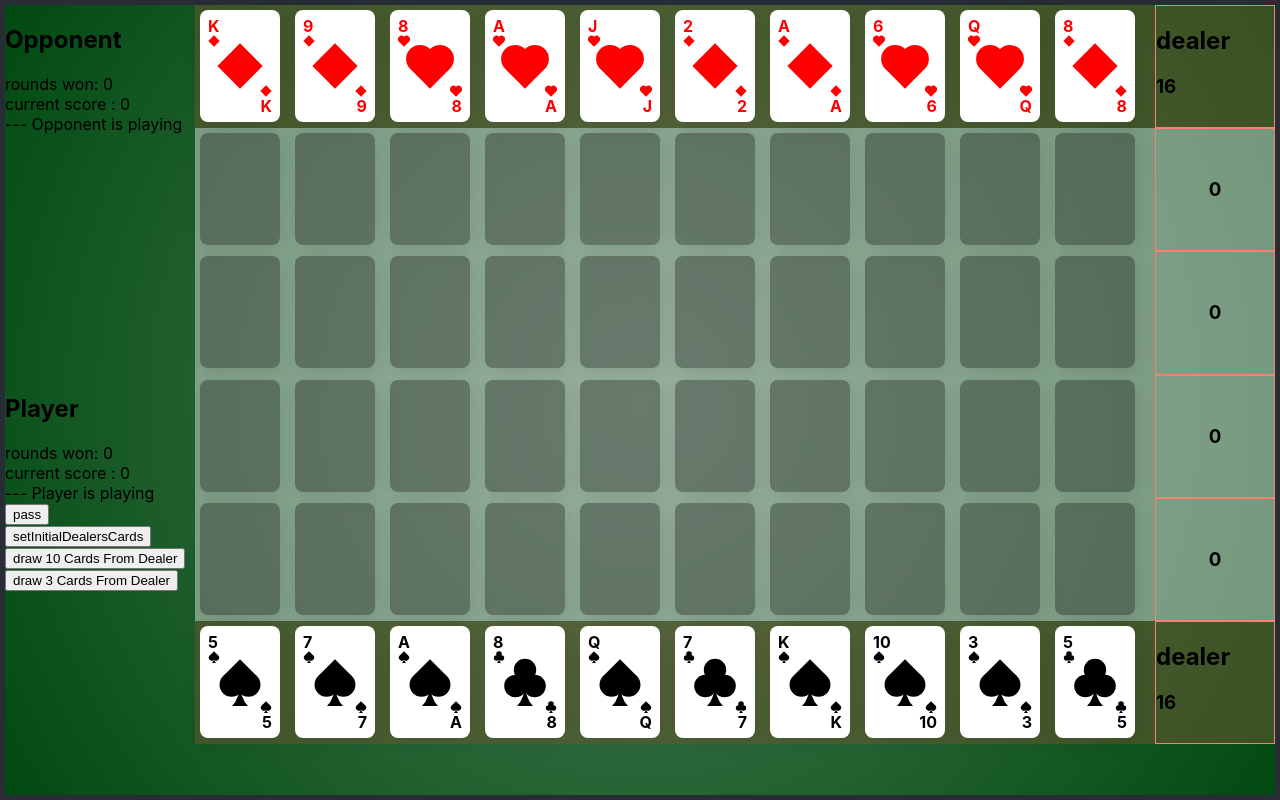
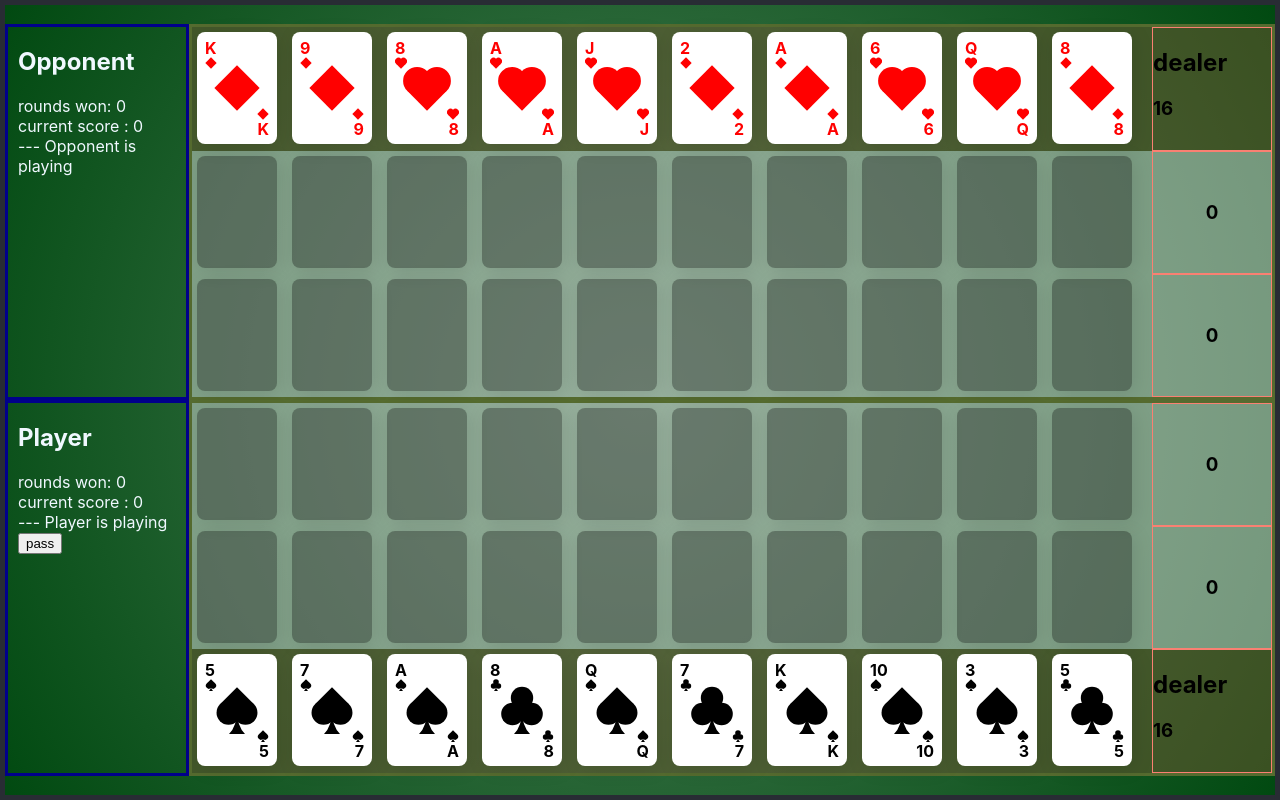
Before and after one commit to pawelsawczenko/evolution-ts-bootcamp-2023-the-course-project, a React (Create React App) app: page / in a window 1280 px wide. Both pictures are taken after a click on the button "Start Game". Built offline with nearby package versions, Linux system fonts and the light colour scheme.

Commit message:
Add opponent logic with rounds flow
Opponent is harder to beat. Now the opponent only passes if he has no cards in his hand or the score is higher than the player's.

Small update to scoring. If row has pair one by one, add 2 to score

```diff
--- a/src/App.css
+++ b/src/App.css
@@ -2,6 +2,9 @@
   /* text-align: center; */
   border: 5px solid #282c34;
   height: 100%;
+  display: flex;
+  justify-content: center;
+  align-items: center;
 }
 
 .App-logo {
--- a/src/App.tsx
+++ b/src/App.tsx
@@ -28,7 +28,6 @@ function App() {
           <Route path="game" element={<GameBoard />} />
         </Routes>
       </BrowserRouter>
-      {/* <GameBoard></GameBoard> */}
     </div>
   );
 }
--- a/src/components/board/gameboard.css
+++ b/src/components/board/gameboard.css
@@ -1,8 +1,17 @@
 #gameboard-container {
   position: relative;
+  display: flex;
+  justify-content: center;
+  align-items: center;
+  height: 100%;
 }
 .gameboard {
   display: grid;
   grid-template-columns: 1fr 1fr;
   grid-template-rows: 1fr 1fr;
 }
+.stats {
+  padding-left: 10px;
+  color: aliceblue;
+  border: solid 3px darkblue;
+}
--- a/src/components/board/opponent/OpponentStats.tsx
+++ b/src/components/board/opponent/OpponentStats.tsx
@@ -9,17 +9,17 @@ const OpponentStats: React.FC = () => {
   const isOpponentPass = gwentStore.isOpponentPass ? "passes" : "is playing";
 
   return (
-    <div className="statistic player-statistic">
+    <div className="stats opponent-statistic">
       {/* whose turn it is  */}
 
-      {/* players name */}
+      {/* opponent's name */}
       <h2>Opponent</h2>
       {/* how many rounds have been won */}
       <div className="rounds-score">
         <span>rounds won: </span>
         <span>{roundsWon}</span>
       </div>
-      {/* current player's score */}
+      {/* current opponent's score */}
       <div className="current-score">
         <span>current score : </span>
         <span>{currentScore}</span>
--- a/src/components/board/player/PlayerStatsAndInput.tsx
+++ b/src/components/board/player/PlayerStatsAndInput.tsx
@@ -12,15 +12,13 @@ const PlayerStatsAndInput: React.FC = () => {
 
   const onClick = () => {
     gwentStore.setIsPlayerPass();
-    // TODO: change when opponents logic will be implemented
-    gwentStore.setIsRoundWon();
   };
 
   return (
-    <div className="statistic player-statistic">
+    <div className="stats player-statistic">
       {/* whose turn it is  */}
 
-      {/* players name */}
+      {/* player's name */}
       <h2>Player</h2>
       {/* how many rounds have been won */}
       <div className="rounds-score">
@@ -39,31 +37,6 @@ const PlayerStatsAndInput: React.FC = () => {
       </div>
       {/* card that currently chosen special ability */}
       <div></div>
-      {/* testing */}
-      {/* TODO: delete when rounds flow will be implemented */}
-      <div>
-        <button
-          onClick={() => {
-            gwentStore.setInitialDealersCards();
-          }}
-        >
-          setInitialDealersCards
-        </button>
-        <button
-          onClick={() => {
-            gwentStore.drawCardsFromDealer(10);
-          }}
-        >
-          draw 10 Cards From Dealer
-        </button>
-        <button
-          onClick={() => {
-            gwentStore.drawCardsFromDealer(3);
-          }}
-        >
-          draw 3 Cards From Dealer
-        </button>
-      </div>
     </div>
   );
 };
--- a/src/components/board/row.css
+++ b/src/components/board/row.css
@@ -28,6 +28,10 @@
   grid-auto-flow: row;
   grid-template-columns: repeat(10, 1fr);
   /* grid-row-gap: 2em; */
+}
+.player-side,
+.opponent-side {
+  border: 3px solid darkolivegreen;
 }
 .empty-cell {
   width: var(--width-cell);
--- a/src/components/main/Main.tsx
+++ b/src/components/main/Main.tsx
@@ -19,6 +19,7 @@ export const Main: React.FC = () => {
     navigate("game", { replace: false });
   };
   return (
+    <div>
       <div id="main">
         <img className="suit" src={Diamonds} alt={`suit Diamonds`} />
         <img className="suit" src={Hearts} alt={`suit Hearts`} />
@@ -26,5 +27,11 @@ export const Main: React.FC = () => {
         <img className="suit" src={Spades} alt={`suit Spades`} />
         <img className="suit" src={Clubs} alt={`suit Clubs`} />
       </div>
+      {/* TODO: change when rules component will be implemented */}
+      <div className="rules-testing">
+        <p>Greater score win the round. Whoever wins 2 rounds wins the game.</p>
+        <p>Two cards with same rank in row one by one give +2 to row score.</p>
+      </div>
+    </div>
   );
 };
--- a/src/components/main/main.css
+++ b/src/components/main/main.css
@@ -1,6 +1,10 @@
 #main {
-  height: 100%;
+  /* height: 100%; */
   display: flex;
   justify-content: center;
   align-items: center;
 }
+.rules-testing {
+  padding: 45px;
+  color: aliceblue;
+}
--- a/src/stores/GameStore.ts
+++ b/src/stores/GameStore.ts
@@ -1,5 +1,5 @@
 import { makeAutoObservable } from "mobx";
-import { Card, CardData, GameBoard } from "../types";
+import { Card, CardRanking, CardData, GameBoard } from "../types";
 
 class GwentStore {
   gameBoard: GameBoard;
@@ -101,11 +101,12 @@ class GwentStore {
   }
 
   setIsPlayerPass() {
-    // this.isPlayerPass = true;
+    this.isPlayerPass = true;
     // for testing
     // TODO: change to value above when rounds flow will be implemented
-    this.isPlayerPass = !this.isPlayerPass;
+    // this.isPlayerPass = !this.isPlayerPass;
     this.opponentsMove();
+    this.checkIsRoundWon();
   }
 
   setIsOpponentPass() {
@@ -116,6 +117,7 @@ class GwentStore {
     gwentStore.clearRows();
     gwentStore.isOpponentPass = false;
     gwentStore.isPlayerPass = false;
+    gwentStore.currentRound += 1;
     gwentStore.drawCardsFromDealer(3);
   }
 
@@ -158,16 +160,20 @@ class GwentStore {
     this.currentRound = 0;
   }
   // TODO: change when components will be implemented
-  setIsRoundWon() {
+  checkIsRoundWon() {
     if (this.isPlayerPass && this.isOpponentPass) {
       if (
         this.gameBoard.player.roundScore > this.gameBoard.opponent.roundScore
       ) {
-        this.gameBoard.player.roundsWon += 1;
+        this.gameBoard.player.roundsWon =
+          this.gameBoard.player.roundsWon === 0 ? 1 : 2;
+        console.log("player won", this.gameBoard.player.roundsWon);
       } else if (
         this.gameBoard.player.roundScore < this.gameBoard.opponent.roundScore
       ) {
-        this.gameBoard.opponent.roundsWon += 1;
+        this.gameBoard.opponent.roundsWon =
+          this.gameBoard.opponent.roundsWon === 0 ? 1 : 2;
+        console.log("op won", this.gameBoard.opponent.roundsWon);
       } else {
         console.log("DRAW");
       }
@@ -200,17 +206,48 @@ class GwentStore {
       this.opponentsMove();
     }
   }
-  // for testing
   // DONE: add logic for random card in hand and random row to be choosen
-  // TODO: add more advanced logic when card's percs and rounds flow will be implemented
+  // DONE: add more advanced logic when rounds flow will be implemented
+  // TODO: add more advanced logic when card's percs and advanced scoring
   opponentsMove() {
     if (
       this.gameBoard.opponent.hand.findIndex(
         (item) => item.card !== undefined
       ) === -1
     ) {
+      // opponent doesn't have enough cards in hand
       // opponent passes
       this.setIsOpponentPass();
+      console.log(
+        "out of cards. is op won?",
+        this.gameBoard.opponent.roundScore
+      );
+    } else if (
+      this.isPlayerPass &&
+      this.gameBoard.opponent.roundScore >= this.gameBoard.player.roundScore
+    ) {
+      // player passed
+      // opponent has enough score to win or draw the round
+      // opponent passes
+      this.setIsOpponentPass();
+      console.log(
+        "player pass. score op greater or draw. is op won?",
+        this.gameBoard.opponent.roundScore
+      );
+    } else if (
+      this.isPlayerPass &&
+      this.gameBoard.opponent.roundScore < this.gameBoard.player.roundScore
+    ) {
+      // opponent doesn't have enough score to win or draw the round
+      // player passed make a move
+      this.opponentRandomMove();
+
+      this.playCards("opponent", "opponent");
+
+      console.log("make another move", this.gameBoard.opponent.roundScore);
+      // recursion
+      // checking if the opponent has enough score to pass the round or not
+      this.opponentsMove();
     } else {
       // opponent makes a move
       this.opponentRandomMove();
@@ -276,10 +313,14 @@ class GwentStore {
   clearRows() {
     // clear opponent's rows between rounds
     this.gameBoard.opponent.nearRow.rowItems = returnEmptyRow(4);
+    this.gameBoard.opponent.nearRow.score = 0;
     this.gameBoard.opponent.farRow.rowItems = returnEmptyRow(3);
+    this.gameBoard.opponent.farRow.score = 0;
     // clear player's rows between rounds
     this.gameBoard.player.farRow.rowItems = returnEmptyRow(2);
+    this.gameBoard.player.farRow.score = 0;
     this.gameBoard.player.nearRow.rowItems = returnEmptyRow(1);
+    this.gameBoard.player.nearRow.score = 0;
   }
 }
 
@@ -303,9 +344,12 @@ function returnEmptyRow(y: 0 | 1 | 2 | 3 | 4 | 5): CardData[] {
 
 function calcScore(row: CardData[]): number {
   let sum = 0;
+  let arrOfRanks: CardRanking[] = [];
 
   row.forEach((item) => {
     if (item.card !== undefined) {
+      arrOfRanks.push(item.card.rank);
+
       switch (item.card.rank) {
         case "A":
           sum += 11;
@@ -317,6 +361,15 @@ function calcScore(row: CardData[]): number {
           break;
         default:
           sum += +item.card.rank;
+      }
+    }
+  });
+
+  arrOfRanks.forEach((rank, index) => {
+    if (index !== 0) {
+      if (rank === arrOfRanks[index - 1]) {
+        // if row has pair one by one, add 2 to score
+        sum += 2;
       }
     }
   });
```
Lines whose indentation alone changed are shown as unchanged.
